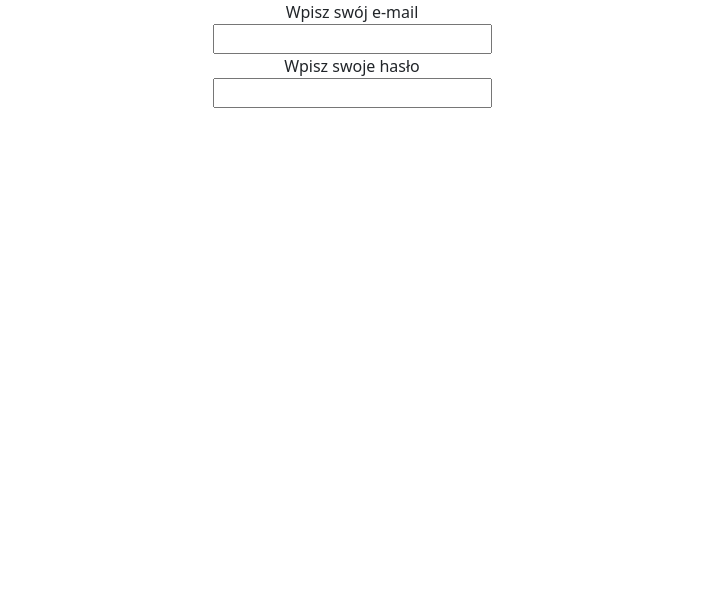
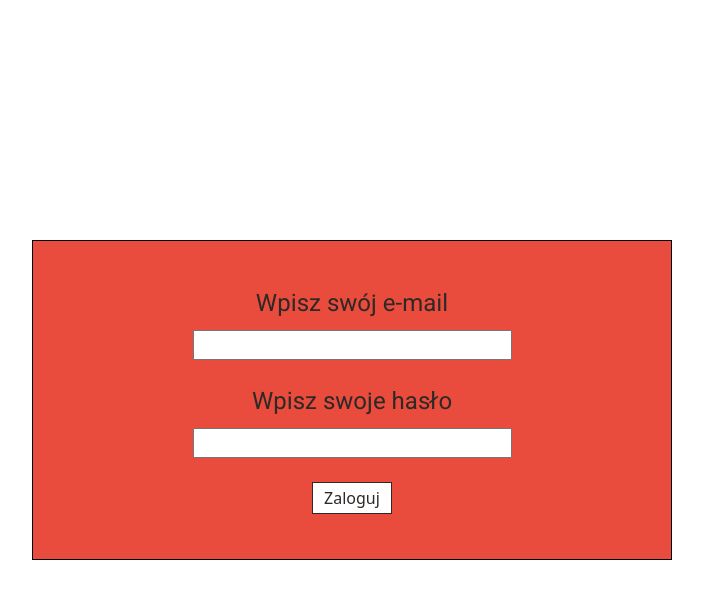
Before and after one commit to DarQxxx/ChatFirebase, a React (Create React App) app: page /login in a window 1280 px wide. Shown: the top 598 px of the page, without its empty margins (288-991 px from the left). Built offline with nearby package versions, Linux system fonts and the light colour scheme; no server answers.

Commit message:
added router, created login page

```diff
--- a/package.json
+++ b/package.json
@@ -12,6 +12,7 @@
     "react": "^17.0.2",
     "react-bootstrap": "^2.0.0-rc.0",
     "react-dom": "^17.0.2",
+    "react-router-dom": "^5.3.0",
     "react-scripts": "4.0.3",
     "router": "^1.3.5",
     "web-vitals": "^1.1.2"
--- a/src/App.js
+++ b/src/App.js
@@ -1,13 +1,20 @@
 import React, { useEffect, useRef, useState } from 'react'
 import Chat from './page/Chat'
 import LogIn from './page/LogIn'
-
-//<Chat/>
+import { BrowserRouter as Router, Route, Switch } from 'react-router-dom';
 
 
 export default function App() {
   return (
- <div>
-   <LogIn/>
- </div>)
+    <Router>
+      <Switch>
+      <Route path="/chat" exact={true}>
+        <Chat/>
+      </Route>
+      <Route path="/login" exact={true}>
+        <LogIn/>
+      </Route>
+      </Switch>
+    </Router>
+ )
 }
--- a/src/firebase.js
+++ b/src/firebase.js
@@ -1,4 +1,4 @@
-import firebase from "firebase/app"
+import firebase from 'firebase/compat/app'
 import "firebase/auth"
 
 const app = firebase.initializeApp({
@@ -12,5 +12,4 @@ const app = firebase.initializeApp({
     appId: process.env.REACT_APP_FIREBASE_APP_ID
 
 })
-export const auth = app.auth()
 export default app
--- a/src/index.css
+++ b/src/index.css
@@ -1,4 +1,5 @@
 @import url("https://cdn.jsdelivr.net/npm/bootstrap-icons@1.3.0/font/bootstrap-icons.css");
+@import url("https://fonts.googleapis.com/css2?family=Heebo:wght@300;400;600;700;800;900&display=swap");
 .back {
   background-color: #5f5f5f;
   color: white;
@@ -49,6 +50,50 @@
 }
 
 .login {
-  height: 100vh;
+  position: relative;
+}
+
+.login-box {
+  width: 40rem;
+  height: 20rem;
+  border: 1px solid black;
+  background-color: #E94B3CFF;
+  position: absolute;
+  top: 50%;
+  left: 50%;
+  -webkit-transform: translate(-50%, -50%);
+          transform: translate(-50%, -50%);
+}
+
+.login-box .login-form {
+  position: absolute;
+  width: 100%;
+  top: 50%;
+  left: 50%;
+  -webkit-transform: translate(-50%, -50%);
+          transform: translate(-50%, -50%);
+}
+
+.login-box .login-form a {
+  text-decoration: none;
+}
+
+.login-box .login-form .login-labels {
+  font-size: 24px;
+  color: #2D2926FF;
+  font-family: 'Heebo', sans-serif;
+}
+
+.login-box .login-form .login-button {
+  width: 5rem;
+  height: 2rem;
+  background-color: white;
+  color: #2D2926FF;
+  line-height: 1.9rem;
+  border: 1px solid #2D2926FF;
+}
+
+input {
+  outline: none;
 }
 /*# sourceMappingURL=index.css.map */
--- a/src/index.js
+++ b/src/index.js
@@ -4,6 +4,8 @@ import './index.css';
 import App from './App';
 import reportWebVitals from './reportWebVitals';
 import 'bootstrap/dist/css/bootstrap.css';
+import app from './firebase';
+
 ReactDOM.render(
   <React.StrictMode>
     <App />
--- a/src/index.scss
+++ b/src/index.scss
@@ -1,7 +1,10 @@
 $sentMessagesAreaColor: rgb(95, 95, 95);
 $white: rgb(255, 255, 255);
 $typedMessagesAreaColor: rgb(199, 219, 255);
+$black: #2D2926FF;
+$cherrytomato: #E94B3CFF;
 @import url("https://cdn.jsdelivr.net/npm/bootstrap-icons@1.3.0/font/bootstrap-icons.css");
+@import url('https://fonts.googleapis.com/css2?family=Heebo:wght@300;400;600;700;800;900&display=swap');
 
 .back{
     background-color: $sentMessagesAreaColor;
@@ -38,9 +41,46 @@ $typedMessagesAreaColor: rgb(199, 219, 255);
 
   //login
   .login{
-    height: 100vh;
+    position: relative;
   }
 
-  .login-form{
+  .login-box{
+    width: 40rem;
+    height: 20rem;
+    border: 1px solid black;
+    background-color: $cherrytomato;
+    position: absolute;
+    top: 50%;
+    left: 50%;
+    transform: translate(-50%, -50%);
 
+    .login-form{
+      position: absolute;
+      width:100%;
+      top: 50%;
+      left: 50%;
+      transform: translate(-50%, -50%);
+      a{
+        text-decoration: none;
+      }
+      .login-labels{
+        font-size: 24px;
+        color: $black;
+        font-family: 'Heebo', sans-serif;
+      }
+      .login-button{
+        width: 5rem;
+        height: 2rem;
+        background-color: white;
+        color: $black;
+        line-height: 1.9rem;
+        border: 1px solid $black;
+
+      }
+    }
   }
+
+input{
+  outline: none;
+
+}
--- a/src/page/LogIn.js
+++ b/src/page/LogIn.js
@@ -1,14 +1,18 @@
 import React from 'react'
+import { Link } from 'react-router-dom'
 
 export default function LogIn() {
     return (
-        <div className="container login">
+        <div className="container">
+            <div class="login-box">
             <form className="login-form d-flex flex-column text-center align-items-center">
-                <label for="email">Wpisz swój e-mail</label>
-                <input type="email" id="email" className="w-25"></input>
-                <label for="email" id="passwd">Wpisz swoje hasło</label>
-                <input type="password" id="passwd" className="w-25"></input>
+                <label for="email" className="login-labels pb-2">Wpisz swój e-mail</label>
+                <input type="email" id="email" className="mb-4 w-50" ></input>
+                <label for="email" id="passwd" className="login-labels pb-2">Wpisz swoje hasło</label>
+                <input type="password" id="passwd" className="mb-4 w-50" ></input>
+               <Link to="/chat"> <div className="login-button ">Zaloguj</div></Link>
             </form>
+            </div>
         </div>
     )
 }
```
Also changed, not shown: 2 other files (tests, documents, lock files or other folders).
